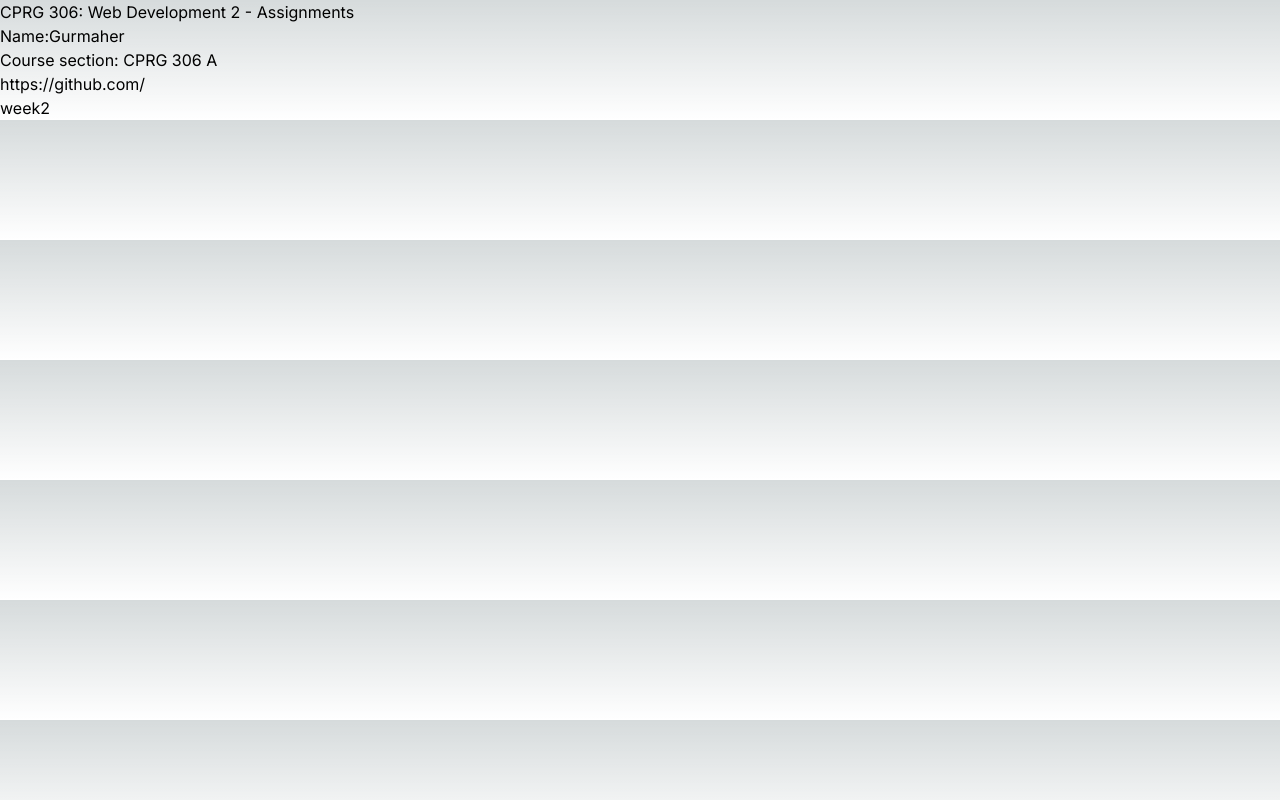
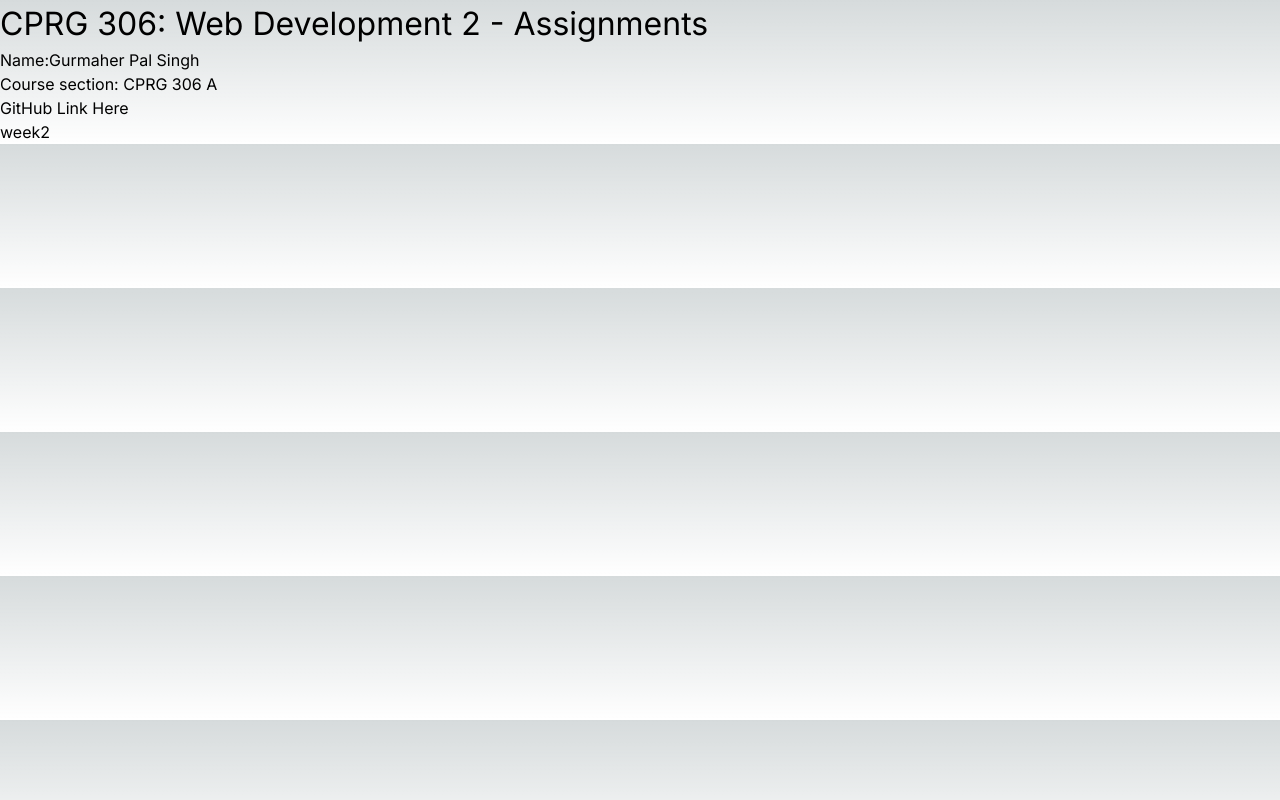
Before and after one commit to Gurmaher/cprg306-assignments, a Next.js app: page / in a window 1280 px wide. Built offline with nearby package versions, Linux system fonts and the light colour scheme.

Commit message:
V1 better
making it look better

```diff
--- a/app/StudentInfo.js
+++ b/app/StudentInfo.js
@@ -4,9 +4,9 @@ export default function StudentInfo()
 {
     return(
         <div>
-            <p>Name:Gurmaher</p>
+            <p>Name:Gurmaher Pal Singh</p>
             <p>Course section: CPRG 306 A</p>
-            <Link href="https://github.com/">https://github.com/</Link>
+            <Link href="https://github.com/">GitHub Link Here</Link>
         </div>
     )
 }
--- a/app/page.js
+++ b/app/page.js
@@ -5,7 +5,7 @@ export default function Page()
 {
   return(
       <div>
-      <h1> CPRG 306: Web Development 2 - Assignments</h1>
+      <h1 style={{ fontSize: "2rem" }}>CPRG 306: Web Development 2 - Assignments</h1>
       <StudentInfo/>
       <Link href="/week2">week2</Link>
       </div>
--- a/app/week2/page.js
+++ b/app/week2/page.js
@@ -1,6 +1,6 @@
 import StudentInfo from "../StudentInfo";
 
-export default function W2()
+export default function Week_2()
 {
     return(<div><h1>My Shopping List</h1>
     <StudentInfo/></div>)
```
